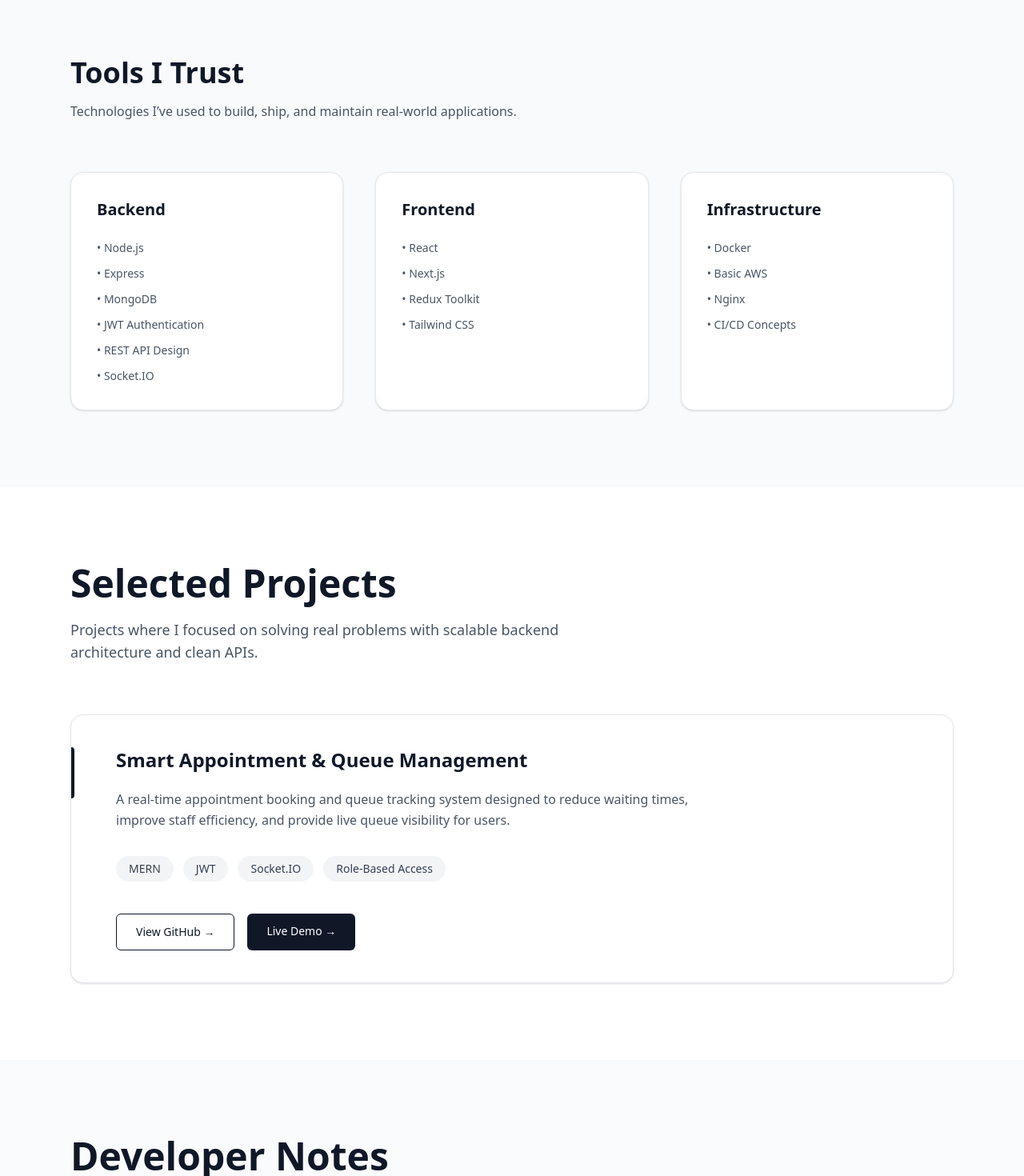
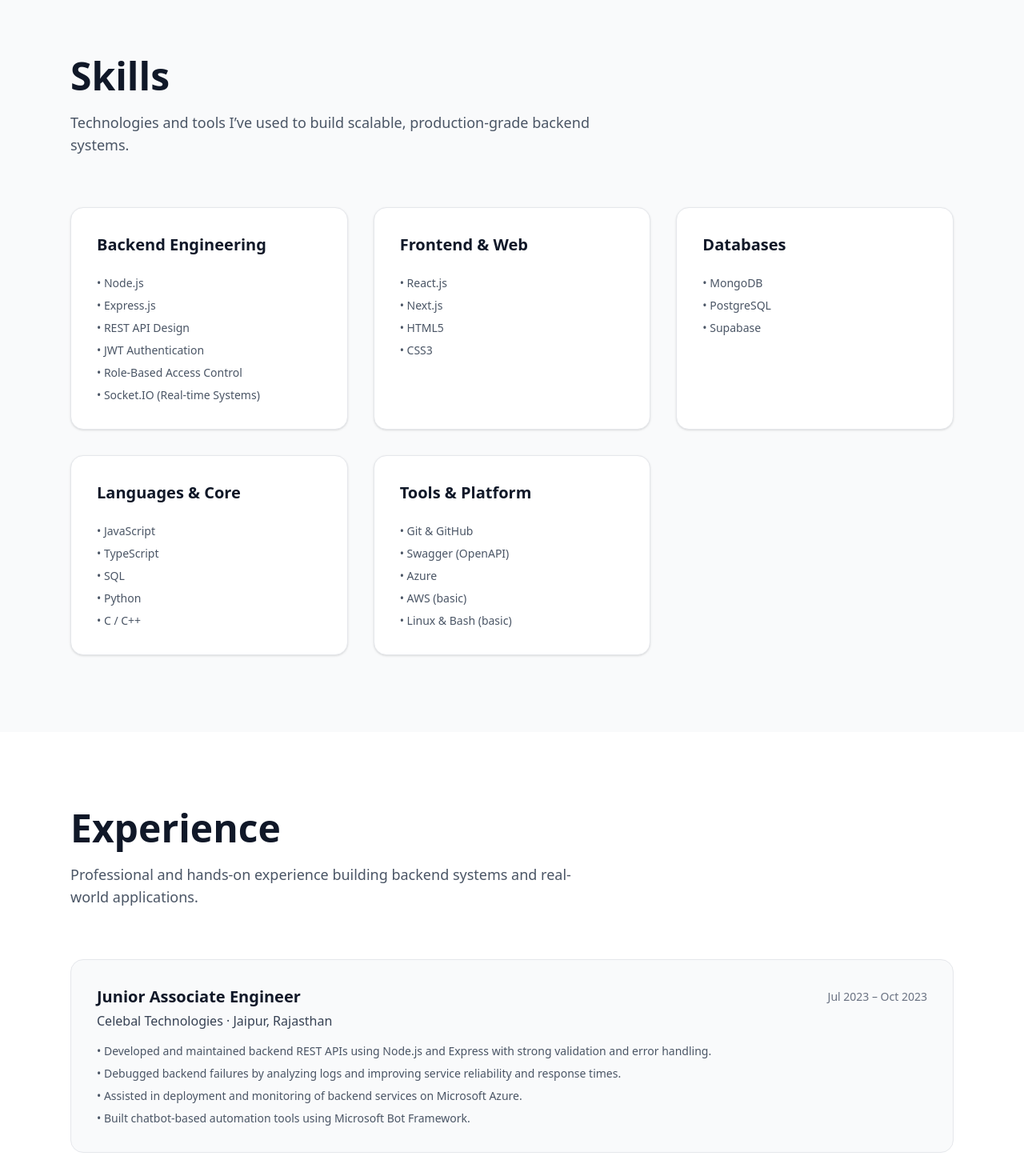
Before and after one commit to ashish8824/portfolio, a Next.js app: page / in a window 1280 px wide. Shown: the part 1240-2710 px from the top of the page at 80% size. Built offline with nearby package versions, Linux system fonts and the light colour scheme.

Commit message:
made changes in navbar by adding experience component

```diff
--- a/src/app/page.tsx
+++ b/src/app/page.tsx
@@ -6,6 +6,7 @@ import Notes from "../components/sections/Notes";
 import Contact from "../components/sections/Contact";
 import Footer from "../components/sections/Footer";
 import Skills from "../components/sections/Skills";
+import Experience from "../components/sections/Experience";
 
 export default function Home() {
   return (
@@ -14,6 +15,7 @@ export default function Home() {
       <Hero />
       <BuildProcess />
       <Skills />
+      <Experience />
       <Projects />
       <Notes />
       <Contact />
--- a/src/components/layout/Header.tsx
+++ b/src/components/layout/Header.tsx
@@ -4,17 +4,36 @@ export default function Header() {
   return (
     <header className="fixed top-0 w-full z-50 bg-white/90 backdrop-blur border-b border-gray-200">
       <nav className="max-w-6xl mx-auto px-6 py-4 flex items-center justify-between">
-        <span className="font-semibold text-gray-900">Ashish Anand</span>
+        {/* Name */}
+        <span className="font-semibold text-gray-900 tracking-tight">
+          Ashish Anand
+        </span>
 
-        <div className="space-x-8 text-sm text-gray-600">
-          <a href="#projects" className="hover:text-gray-900 transition">
-            Projects
-          </a>
-          <a href="#notes" className="hover:text-gray-900 transition">
-            Notes
-          </a>
-          <a href="#contact" className="hover:text-gray-900 transition">
-            Contact
+        {/* Nav Links */}
+        <div className="flex items-center gap-8 text-sm">
+          <div className="flex items-center gap-8 text-gray-600">
+            <a href="#skills" className="hover:text-gray-900 transition">
+              Skills
+            </a>
+            <a href="#experience" className="hover:text-gray-900 transition">
+              Experience
+            </a>
+            <a href="#projects" className="hover:text-gray-900 transition">
+              Projects
+            </a>
+            <a href="#contact" className="hover:text-gray-900 transition">
+              Contact
+            </a>
+          </div>
+
+          {/* Resume */}
+          <a
+            href="/cv.pdf"
+            target="_blank"
+            rel="noopener noreferrer"
+            className="ml-4 px-4 py-2 border border-gray-300 rounded-md text-gray-700 hover:border-gray-500 hover:text-gray-900 transition"
+          >
+            Resume
           </a>
         </div>
       </nav>
--- a/src/components/sections/Contact.tsx
+++ b/src/components/sections/Contact.tsx
@@ -17,7 +17,7 @@ export default function Contact() {
           {/* Contact Form */}
           <form
             className="mt-10 grid gap-6 text-left"
-            action="https://formsubmit.co/ashish.anand@email.com"
+            action="https://formsubmit.co/ashishanand8824@gmail.com"
             method="POST"
           >
             {/* Disable captcha */}
--- /dev/null
+++ b/src/components/sections/Experience.tsx
@@ -0,0 +1,65 @@
+type ExperienceItem = {
+  role: string;
+  company: string;
+  location: string;
+  period: string;
+  points: string[];
+};
+
+const experience: ExperienceItem[] = [
+  {
+    role: "Junior Associate Engineer",
+    company: "Celebal Technologies",
+    location: "Jaipur, Rajasthan",
+    period: "Jul 2023 – Oct 2023",
+    points: [
+      "Developed and maintained backend REST APIs using Node.js and Express with strong validation and error handling.",
+      "Debugged backend failures by analyzing logs and improving service reliability and response times.",
+      "Assisted in deployment and monitoring of backend services on Microsoft Azure.",
+      "Built chatbot-based automation tools using Microsoft Bot Framework.",
+    ],
+  },
+];
+
+export default function Experience() {
+  return (
+    <section id="experience" className="py-24 bg-white">
+      <div className="max-w-6xl mx-auto px-6">
+        <h2 className="text-4xl md:text-5xl font-semibold text-gray-900">
+          Experience
+        </h2>
+
+        <p className="mt-5 text-lg text-gray-600 max-w-2xl">
+          Professional and hands-on experience building backend systems and
+          real-world applications.
+        </p>
+
+        <div className="mt-16 space-y-12">
+          {experience.map((item) => (
+            <div
+              key={item.role}
+              className="rounded-2xl border border-gray-200 bg-gray-50 p-8"
+            >
+              <div className="flex flex-col md:flex-row md:items-center md:justify-between gap-2">
+                <h3 className="text-xl font-semibold text-gray-900">
+                  {item.role}
+                </h3>
+                <span className="text-sm text-gray-500">{item.period}</span>
+              </div>
+
+              <p className="mt-1 text-gray-700 font-medium">
+                {item.company} · {item.location}
+              </p>
+
+              <ul className="mt-4 space-y-2 text-sm text-gray-600">
+                {item.points.map((point) => (
+                  <li key={point}>• {point}</li>
+                ))}
+              </ul>
+            </div>
+          ))}
+        </div>
+      </div>
+    </section>
+  );
+}
--- a/src/components/sections/Footer.tsx
+++ b/src/components/sections/Footer.tsx
@@ -1,35 +1,30 @@
 export default function Footer() {
   return (
     <footer className="border-t border-gray-200 bg-white">
-      <div className="max-w-6xl mx-auto px-6 py-10 flex flex-col md:flex-row items-center justify-between gap-4">
-        <p className="text-sm text-gray-500">
+      <div className="max-w-6xl mx-auto px-6 py-10 flex flex-col gap-6 md:flex-row md:items-center md:justify-between">
+        {/* Left */}
+        <p className="text-sm text-gray-600">
           © {new Date().getFullYear()} Ashish Anand. All rights reserved.
         </p>
 
-        <div className="flex gap-6 text-sm text-gray-500">
+        {/* Social Links */}
+        <div className="flex gap-6 text-sm font-medium">
           <a
-            href="https://github.com/yourusername"
+            href="https://github.com/ashish8824"
             target="_blank"
             rel="noopener noreferrer"
-            className="hover:text-gray-900 transition"
+            className="text-gray-700 hover:text-gray-900 transition"
           >
             GitHub
           </a>
 
           <a
-            href="https://linkedin.com/in/yourusername"
+            href="https://linkedin.com/in/ashish-anand-146518217"
             target="_blank"
             rel="noopener noreferrer"
-            className="hover:text-gray-900 transition"
+            className="text-gray-700 hover:text-gray-900 transition"
           >
             LinkedIn
-          </a>
-
-          <a
-            href="mailto:ashish.anand@email.com"
-            className="hover:text-gray-900 transition"
-          >
-            Email
           </a>
         </div>
       </div>
--- a/src/components/sections/Skills.tsx
+++ b/src/components/sections/Skills.tsx
@@ -1,36 +1,54 @@
 export default function Skills() {
   const skills = {
-    Backend: [
+    "Backend Engineering": [
       "Node.js",
-      "Express",
-      "MongoDB",
+      "Express.js",
+      "REST API Design",
       "JWT Authentication",
-      "REST API Design",
-      "Socket.IO",
+      "Role-Based Access Control",
+      "Socket.IO (Real-time Systems)",
     ],
-    Frontend: ["React", "Next.js", "Redux Toolkit", "Tailwind CSS"],
-    Infrastructure: ["Docker", "Basic AWS", "Nginx", "CI/CD Concepts"],
+    "Frontend & Web": ["React.js", "Next.js", "HTML5", "CSS3"],
+    Databases: ["MongoDB", "PostgreSQL", "Supabase"],
+    "Languages & Core": [
+      "JavaScript",
+      "TypeScript",
+      "SQL",
+      "Python",
+      "C / C++",
+    ],
+    "Tools & Platform": [
+      "Git & GitHub",
+      "Swagger (OpenAPI)",
+      "Azure",
+      "AWS (basic)",
+      "Linux & Bash (basic)",
+    ],
   };
 
   return (
     <section id="skills" className="py-24 bg-gray-50">
       <div className="max-w-6xl mx-auto px-6">
-        <h2 className="text-4xl font-semibold text-gray-900">Tools I Trust</h2>
+        <h2 className="text-4xl md:text-5xl font-semibold text-gray-900">
+          Skills
+        </h2>
 
-        <p className="mt-4 text-gray-600 max-w-2xl">
-          Technologies I’ve used to build, ship, and maintain real-world
-          applications.
+        <p className="mt-5 text-lg text-gray-600 max-w-2xl">
+          Technologies and tools I’ve used to build scalable, production-grade
+          backend systems.
         </p>
 
-        <div className="mt-16 grid gap-10 md:grid-cols-3">
+        <div className="mt-16 grid gap-8 md:grid-cols-3">
           {Object.entries(skills).map(([category, items]) => (
             <div
               key={category}
-              className="rounded-2xl bg-white p-8 border border-gray-200 shadow-sm"
+              className="rounded-2xl bg-white border border-gray-200 p-8 shadow-sm"
             >
-              <h3 className="text-xl font-semibold mb-6">{category}</h3>
+              <h3 className="text-xl font-semibold text-gray-900 mb-6">
+                {category}
+              </h3>
 
-              <ul className="space-y-3 text-gray-600 text-sm">
+              <ul className="space-y-2 text-sm text-gray-600">
                 {items.map((skill) => (
                   <li key={skill}>• {skill}</li>
                 ))}
```
